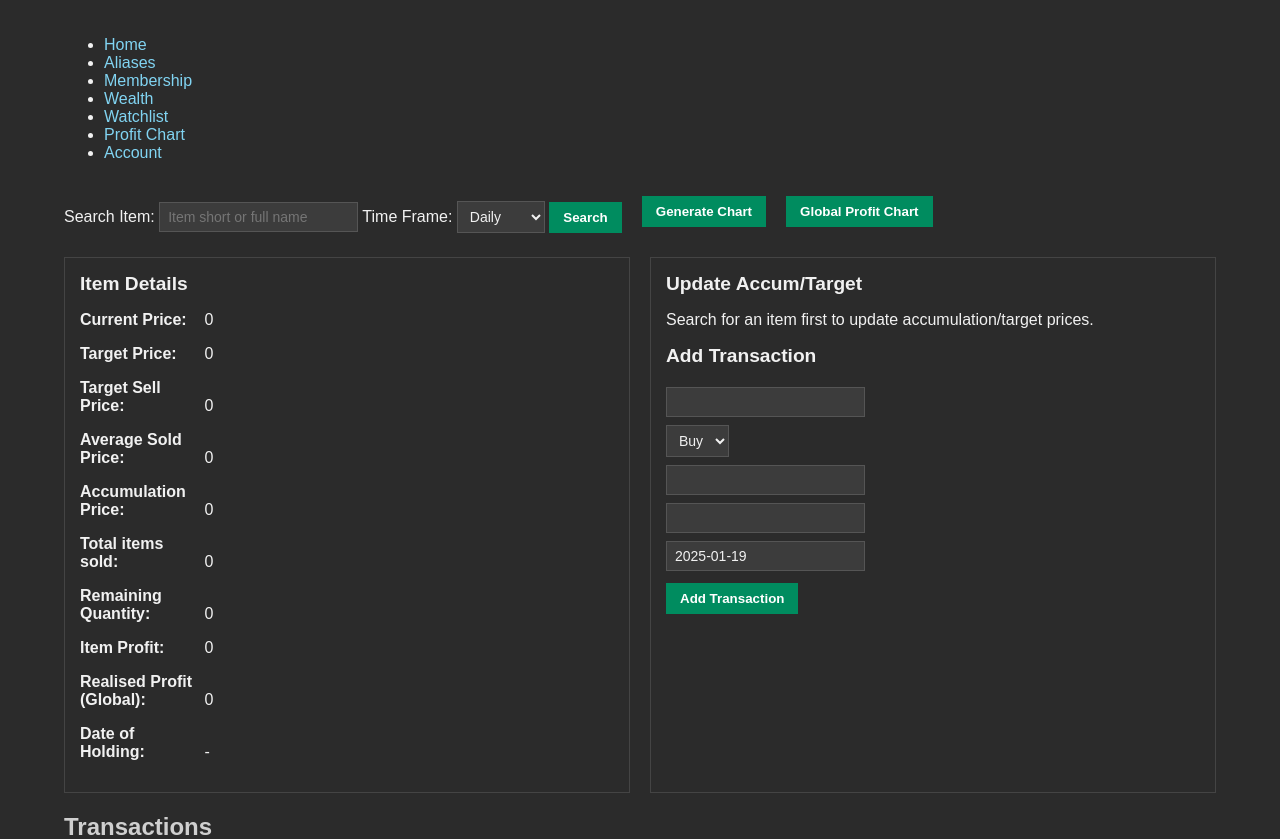
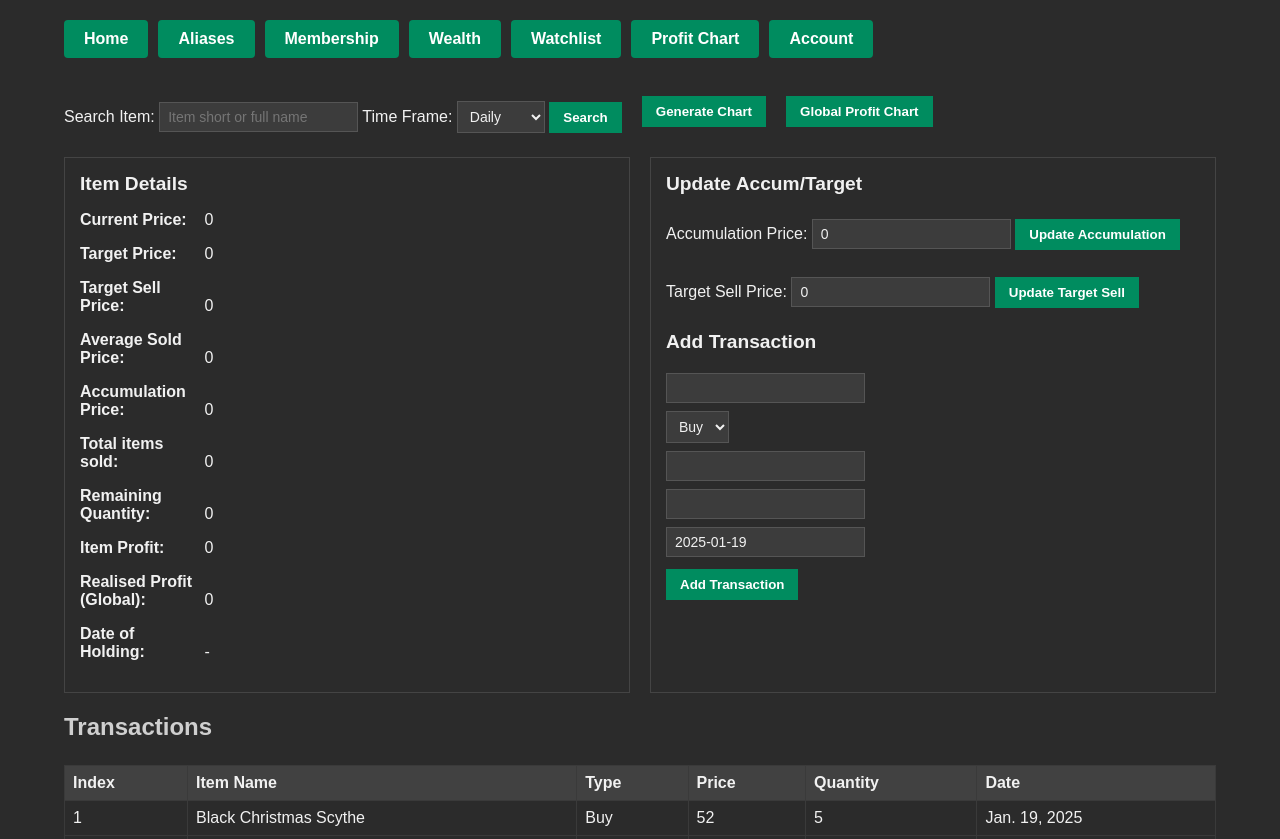
Before and after one commit to Arblack12/trade_tracker, a Django app: page / in a window 1280 px wide. Shown: the top 839 px of the page. Run offline with Django 5.2, Linux system fonts and the light colour scheme; data comes from the database, SQL or seed files in the repository; both versions use the stored data as it was after the commit.

Commit message:
update #11

```diff
--- a/trades/static/trades/css/dark_theme.css
+++ b/trades/static/trades/css/dark_theme.css
@@ -84,3 +84,30 @@ a:hover {
 form {
     margin-top: 1em;
 }
+
+/* HORIZONTAL NAV BAR: remove bullets and make big buttons */
+.top-nav {
+    margin-bottom: 20px;
+}
+
+.top-nav .nav-buttons {
+    list-style: none;  /* no bullets */
+    display: flex;     /* horizontal layout */
+    gap: 10px;
+    padding: 0;
+    margin: 0;
+}
+
+.top-nav .nav-buttons li a {
+    background-color: #008c5f;
+    color: #fff;
+    padding: 10px 20px;
+    text-decoration: none;
+    border-radius: 4px;
+    font-weight: bold;
+    display: inline-block;
+}
+
+.top-nav .nav-buttons li a:hover {
+    background-color: #00a874;
+}
--- a/trades/templates/trades/index.html
+++ b/trades/templates/trades/index.html
@@ -3,8 +3,34 @@
 <html>
 <head>
     <title>Main</title>
+    <!-- Load your usual dark_theme.css, but we’re also adding inline overrides below. -->
     <link rel="stylesheet" href="{% static 'trades/css/dark_theme.css' %}">
+
     <style>
+        /* Force the nav into big horizontal buttons with !important overrides */
+        .top-nav {
+            margin-bottom: 20px !important;
+        }
+        .top-nav .nav-buttons {
+            list-style: none !important;  /* remove bullets */
+            display: flex !important;     /* horizontal layout */
+            gap: 10px !important;
+            padding: 0 !important;
+            margin: 0 !important;
+        }
+        .top-nav .nav-buttons li a {
+            background-color: #008c5f !important;
+            color: #fff !important;
+            padding: 10px 20px !important;
+            text-decoration: none !important;
+            border-radius: 4px !important;
+            font-weight: bold !important;
+            display: inline-block !important;
+        }
+        .top-nav .nav-buttons li a:hover {
+            background-color: #00a874 !important;
+        }
+
         .top-row {
             display: flex;
             align-items: center;
@@ -41,9 +67,9 @@
 <body>
 <div class="container">
 
-    <!-- NAV TABS (Home, etc.) -->
+    <!-- NAV BAR: horizontal button style -->
     <div class="top-nav">
-        <ul class="tabs">
+        <ul class="nav-buttons">
             <li><a href="{% url 'trades:index' %}">Home</a></li>
             <li><a href="{% url 'trades:alias_list' %}">Aliases</a></li>
             <li><a href="{% url 'trades:membership_list' %}">Membership</a></li>
@@ -53,8 +79,9 @@
             <li><a href="{% url 'trades:account_page' %}">Account</a></li>
         </ul>
     </div>
+    <!-- END NAV BAR -->
 
-    <!-- TOP-ROW with search, timeframe, and chart buttons -->
+    <!-- TOP ROW: search, timeframe, chart buttons -->
     <div class="top-row">
         <form method="get" action=".">
             <label for="id_search">Search Item:</label>
@@ -68,8 +95,6 @@
             <button type="submit">Search</button>
         </form>
 
-        <!-- "Generate Chart" can just link to the same global_profit_chart,
-             or you can build a new chart function that uses "timeframe" param. -->
         <a href="{% url 'trades:global_profit_chart' %}" style="margin-left:10px;">
             <button>Generate Chart</button>
         </a>
@@ -106,14 +131,13 @@
                {% if item_transactions %}{{ item_transactions.0.date_of_holding }}{% else %}-{% endif %}</p>
         </div>
 
-        <!-- RIGHT PANEL: accumulation, target, transaction add -->
+        <!-- RIGHT PANEL: Update Accum/Target + Add Transaction (always visible) -->
         <div class="right-panel">
             <div class="panel-title">Update Accum/Target</div>
-            {% if item_obj %}
             <!-- Accumulation form -->
             <form method="post" style="margin-bottom:10px;">
                 {% csrf_token %}
-                <input type="hidden" name="acc_item_id" value="{{ item_obj.id }}">
+                <input type="hidden" name="acc_item_id" value="{% if item_obj %}{{ item_obj.id }}{% endif %}">
                 <label for="acc_price">Accumulation Price:</label>
                 <input type="number" step="0.01" name="accumulation_price" id="acc_price"
                        value="{% if accumulation_obj %}{{ accumulation_obj.accumulation_price }}{% else %}0{% endif %}">
@@ -123,29 +147,21 @@
             <!-- Target Sell Price form -->
             <form method="post" style="margin-bottom:20px;">
                 {% csrf_token %}
-                <input type="hidden" name="ts_item_id" value="{{ item_obj.id }}">
+                <input type="hidden" name="ts_item_id" value="{% if item_obj %}{{ item_obj.id }}{% endif %}">
                 <label for="ts_price">Target Sell Price:</label>
                 <input type="number" step="0.01" name="target_sell_price" id="ts_price"
                        value="{% if target_obj %}{{ target_obj.target_sell_price }}{% else %}0{% endif %}">
                 <button type="submit" name="update_target_sell">Update Target Sell</button>
             </form>
-            {% else %}
-              <p>Search for an item first to update accumulation/target prices.</p>
-            {% endif %}
 
             <div class="panel-title">Add Transaction</div>
             <form method="post">
                 {% csrf_token %}
-                {{ transaction_form.item_name }}
-                <br>
-                {{ transaction_form.trans_type }}
-                <br>
-                {{ transaction_form.price }}
-                <br>
-                {{ transaction_form.quantity }}
-                <br>
-                {{ transaction_form.date_of_holding }}
-                <br>
+                {{ transaction_form.item_name }}<br>
+                {{ transaction_form.trans_type }}<br>
+                {{ transaction_form.price }}<br>
+                {{ transaction_form.quantity }}<br>
+                {{ transaction_form.date_of_holding }}<br>
                 <button type="submit" name="add_transaction">Add Transaction</button>
             </form>
         </div>
```
Also changed, not shown: db.sqlite3. Lines whose indentation alone changed are shown as unchanged.
